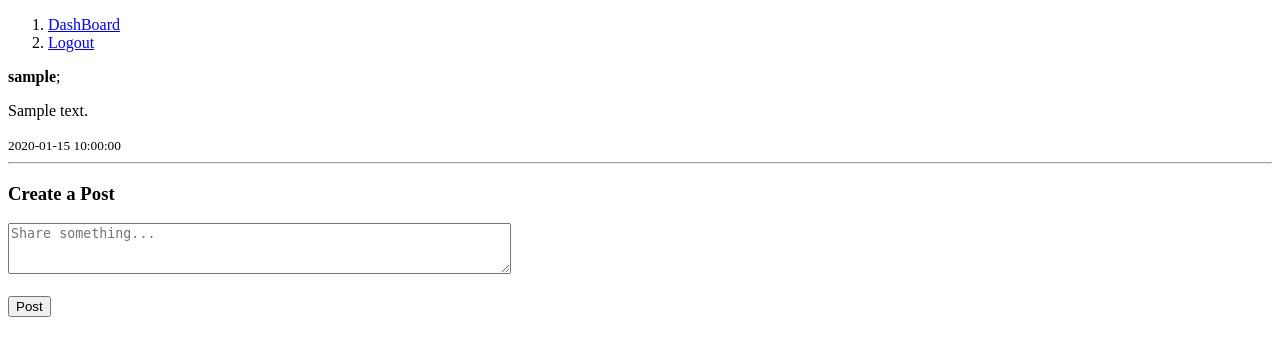
After one commit to Lamya-Al/Security-Project, a Flask app: template templates/post.html in a window 1280 px wide. The commit adds this page. Shown: the top 356 px of the page. Run offline with Flask 3, Linux system fonts and the light colour scheme; the template is opened without the code that fills it: most values are stand-ins (such as "Sample title", 1, 10 or a date in 2020).

Commit message:
fix post

```diff
--- a/app.py
+++ b/app.py
@@ -17,12 +17,6 @@ def get_db_connection():
     conn.row_factory = sqlite3.Row
     return conn
 
-
-# Function to connect to your database
-def get_db_connection():
-    conn = sqlite3.connect('database.db')
-    conn.row_factory = sqlite3.Row
-    return conn
 
 
 @app.route('/register', methods=['GET', 'POST'])
@@ -53,7 +47,7 @@ def register():
 
         conn.commit()
         conn.close()
-
+        return redirect(url_for('login'))
        # return redirect(url_for('index'))
 
     return render_template('register.html') # we needto change this leter to make it move to anther page
@@ -80,9 +74,56 @@ def login():
 
     return render_template('login.html')
 
+
 @app.route('/dashboard')
 def dashboard():
-    return render_template('dashboard.html')
+    uid = request.args.get('uid')
+    conn = get_db_connection()
+    user = conn.execute(f"SELECT * FROM users WHERE id = {uid}").fetchone()
+    conn.close()
+
+    if not uid:
+        return redirect(url_for('login'))
+
+    return render_template('dashboard.html', user=user)
+
+
+
+
+@app.route("/post",methods=['GET', 'POST'])
+def post():
+    uid = request.args.get('uid') or request.form.get('uid')
+    print(f"DEBUG: The current UID is {uid}")
+    if uid is None or uid == "":
+        print("DEBUG: No UID found, redirecting to login...")
+        return redirect(url_for('login'))
+
+
+    conn = get_db_connection()
+    user = conn.execute(f"SELECT * FROM users WHERE id = {uid}").fetchone()
+    if request.method == 'POST':
+        content = request.form.get('content')
+        if content:
+            # We add it to the database first
+            conn.execute(f"INSERT INTO post (user_id, content) VALUES ({uid}, '{content}')")
+            conn.commit()
+            #return redirect(url_for('post', uid=uid))
+            return redirect(url_for('dashboard', uid=user['id']))
+     # show all posts
+    posts = conn.execute('''
+        SELECT post.content, post.timestamp, users.username
+        FROM post
+        JOIN users ON post.user_id = users.id
+        ORDER BY post.timestamp DESC
+    ''').fetchall()
+
+    user = conn.execute(f"SELECT * FROM users WHERE id = {uid}").fetchone()
+    conn.close()
+
+
+    return render_template('post.html', posts=posts, user=user)
+
+
 
 
 if __name__=="__main__": # this should be the last line
--- /dev/null
+++ b/templates/post.html
@@ -0,0 +1,36 @@
+<!DOCTYPE html>
+<html>
+<head>
+    <title>LinkedOut Explore</title>
+</head>
+<body>
+    <header>
+        <nav>
+        <ol>
+            <li><a href="{{ url_for('dashboard') }}">DashBoard</a></li>
+            <li><a href="{{ url_for('home') }}">Logout</a></li>
+       </ol>
+    </header>
+    <!-- Loop through every post in the database  -->
+    {% for post in posts %}
+    <article>
+      <b>{{post['username'] }}</b>;
+      <p>{{ post['content']}}</p>
+       <small>{{ post['timestamp']}}</small>
+      <hr>
+      </article>
+    {% endfor %}
+     <section>
+    <h3>Create a Post</h3>
+    <form method="POST" action="/post">
+        <input type="hidden" name="uid" value="{{ user['id'] }}">
+      <textarea name="content" rows="3" cols="60" placeholder="Share something..."></textarea>
+      <br><br>
+      <button type="submit">Post</button>
+    </form>
+  </section>
+</body>
+
+
+
+</html>
```
Also changed, not shown: templates/dashboard.html (+6 -1 lines).
